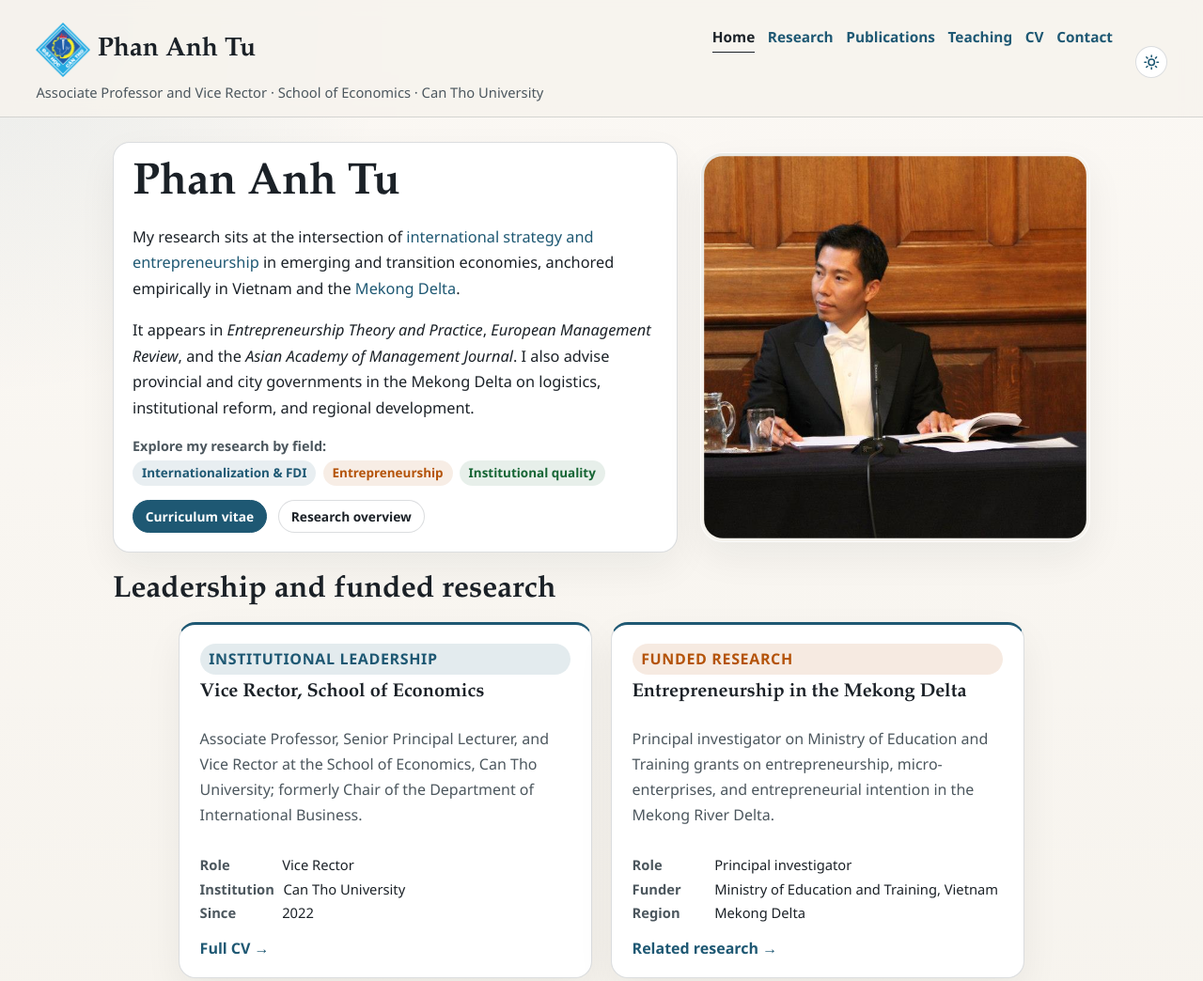
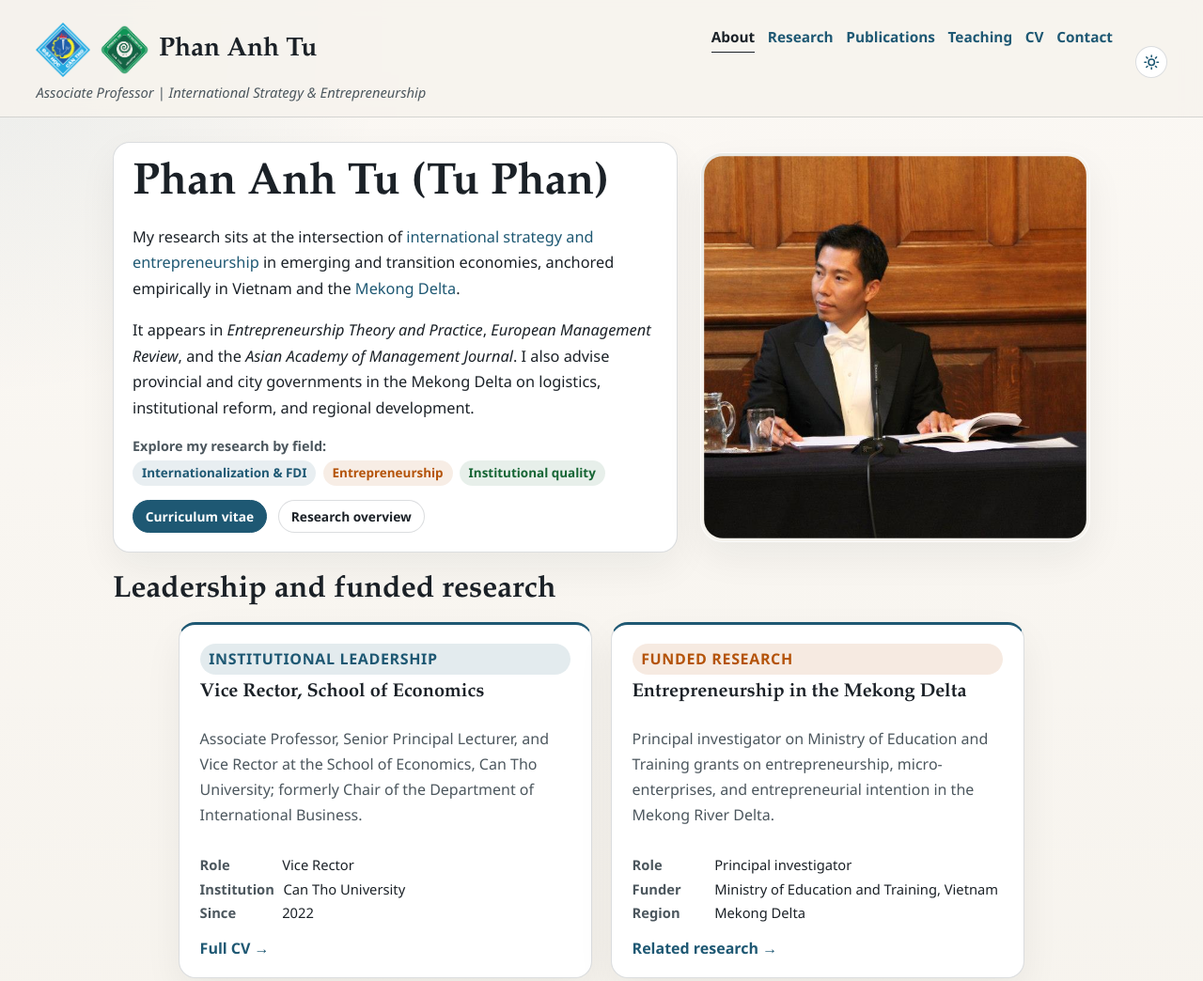
Before and after one commit to kduy311/patueconomics-site, a plain HTML site: page index.html in a window 1280 px wide. Shown: the top 1044 px of the page at 94% size. Drawn offline with Linux system fonts and the light colour scheme.

Commit message:
Sync site: About tab, western name, italic subtitle, second logo

```diff
--- a/index.html
+++ b/index.html
@@ -1017,12 +1017,13 @@
         <a class="brand-home" href="#home">
           <!-- Placeholder mark: replace with the official Can Tho University logo before launch -->
           <img class="brand-logo" src="logo-ctu.png" alt="Can Tho University logo">
+          <img class="brand-logo" src="logo-soe.png" alt="School of Economics logo">
           <span>Phan Anh Tu</span>
         </a>
-        <p>Associate Professor and Vice Rector · School of Economics · Can Tho University</p>
+        <p style="font-style: italic;">Associate Professor | International Strategy & Entrepreneurship </p>
       </div>
       <nav class="site-nav" aria-label="Main navigation">
-        <a class="active" href="#home">Home</a>
+        <a class="active" href="#home">About</a>
         <a href="#research">Research</a>
         <a href="#publications">Publications</a>
         <a href="#teaching">Teaching</a>
@@ -1042,7 +1043,7 @@
     <main class="page-shell is-active" data-page="home" data-title="Phan Anh Tú — School of Economics, Can Tho University">
       <section class="hero">
         <div class="hero-copy">
-          <h1>Phan Anh Tu</h1>
+          <h1 style="white-space: nowrap;">Phan Anh Tu (Tu Phan)</h1>
           <p class="lead">
             My research sits at the intersection of <span class="homepage-highlight">international
             strategy and entrepreneurship</span> in emerging and transition economies, anchored
@@ -1173,7 +1174,7 @@
         <article class="panel publication-card">
           <h3>Firms, context, and bribery in a transition economy</h3>
           <p class="publication-meta"><strong>Phan, A. T.</strong> (2024) </p>
-          <p class="publication-meta"><span class="publication-venue">Advances in Pacific Basin Business, Economics and Finance</span>, 12, 287–312. Emerald.</p>
+          <p class="publication-meta"><span class="publication-venue">Advances in Pacific Basin Business, Economics and Finance</span>, 12, 287–312.</p>
         </article>
 
         <article class="panel publication-card">
```
Also changed, not shown: logo-soe.jpg (added), logo-soe.png (added).
